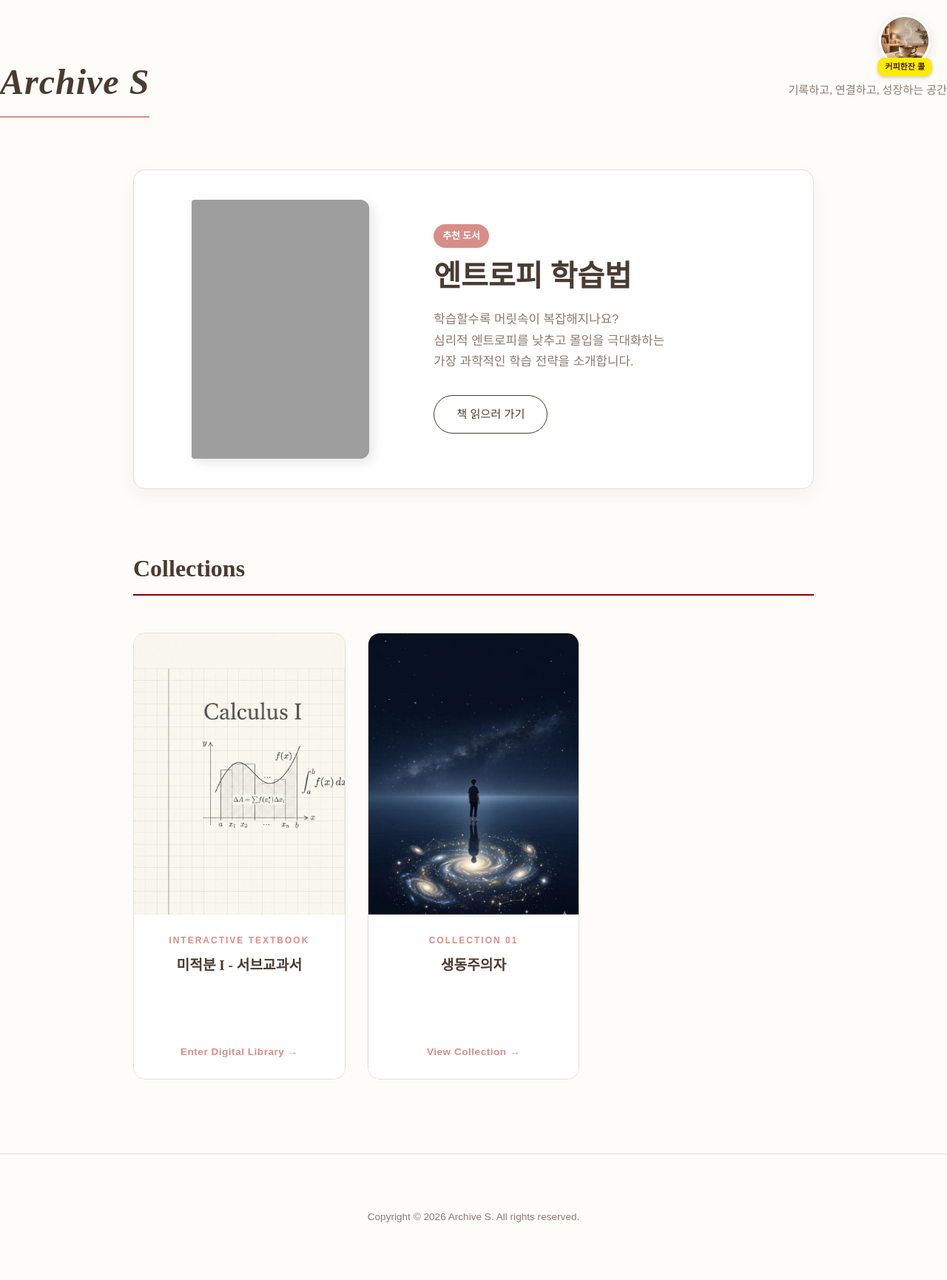
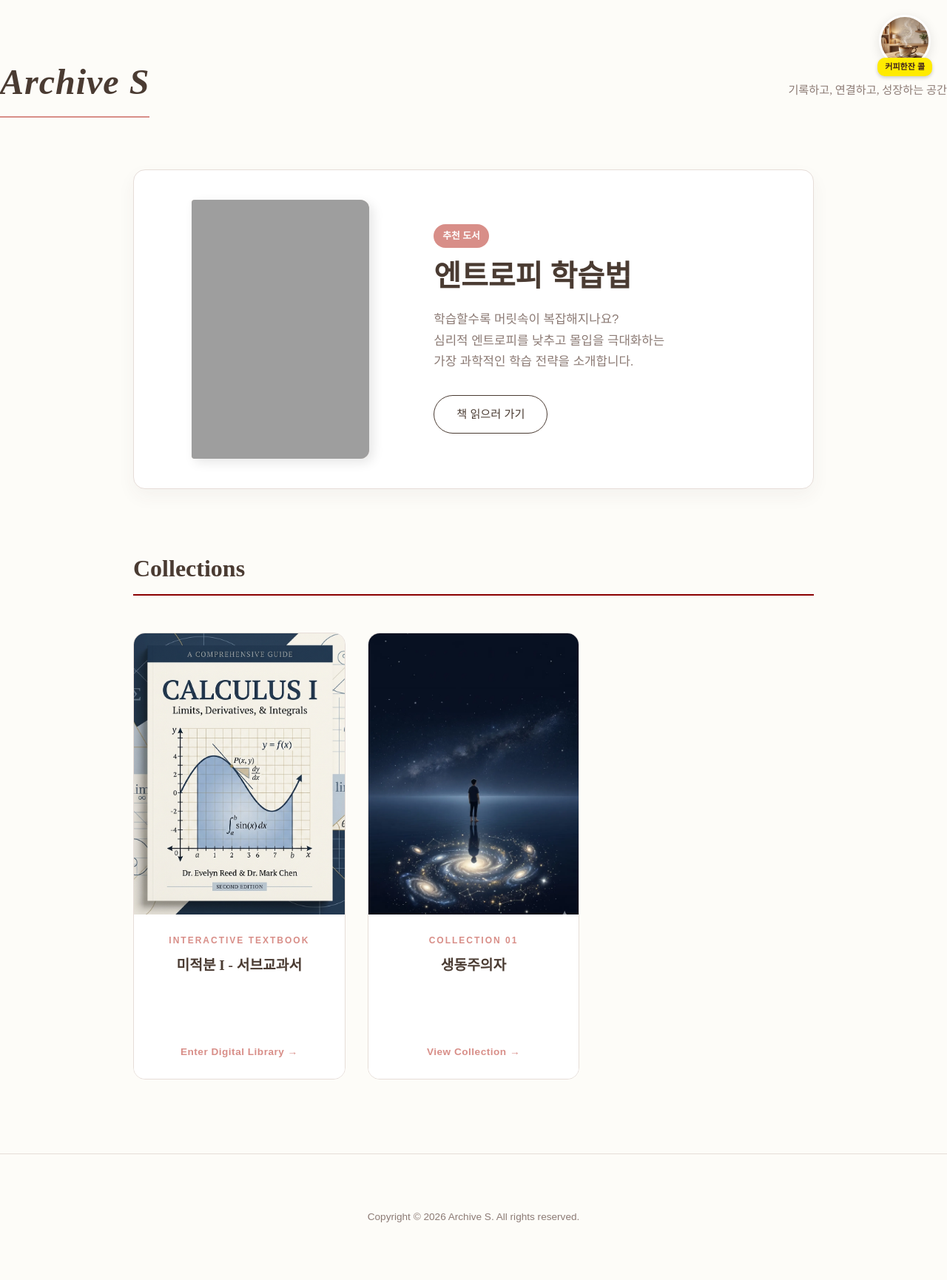
Before and after one commit to somath-edu/somath-edu.github.io, a Jekyll site: the page index_backup.html, which Jekyll copies as it is, in a window 1280 px wide. Shown: the whole page at 74% size. Built offline with Jekyll 4.4.1, drawn with Linux system fonts in a browser that asks for light colours; grey boxes are pictures that could not be loaded.

Commit message:
Update book covers for Calculus I and Survivlism

```diff
--- a/index.html
+++ b/index.html
@@ -68,7 +68,7 @@
                 </a>
                 <a href="https://somath-edu.github.io/jekyll-survivlism" class="book-card" data-category="philosophy">
                     <div class="book-cover-wrapper">
-                        <img src="assets/survivlism-cover.webp" alt="생동주의자">
+                        <img src="assets/images/survivlism-cover.png" alt="생동주의자">
                     </div>
                     <div class="book-info">
                         <div class="book-info-title">생동주의자</div>
```
Also changed, not shown: assets/images/calculus_cover.png, assets/images/survivlism-cover.png (added), 2 other files.
